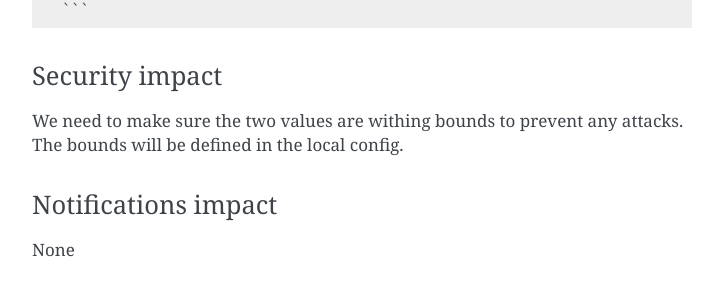
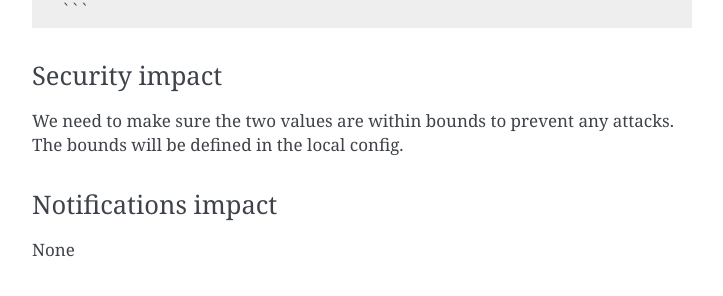
Before and after one commit to openstack-archive/karbor, a Sphinx documentation site: the page built from doc/source/specs/checkpoint-scheduled-clean.rst, in a window 1280 px wide and 900 px high, scrolled down 2189 px. Shown: the part 151-447 px from the top of the window, without its empty margins (388-1111 px from the left). Built offline with Sphinx 7.4.7, drawn with Linux system fonts in a browser that asks for light colours.

Commit message:
[TrivialFix] Fix dir doc typo error
Change-Id: Ia819c9f77b9f1bc78436e0a5b58d675ede06bd29

```diff
--- a/doc/source/specs/checkpoint-metadata.rst
+++ b/doc/source/specs/checkpoint-metadata.rst
@@ -73,7 +73,7 @@ New optional body attribute when creating a new checkpoint::
 Security impact
 ---------------
 
-We need to make sure the number of entries and their size is withing bounds
+We need to make sure the number of entries and their size is within bounds
 to prevent any attacks.
 
 Notifications impact
--- a/doc/source/specs/checkpoint-scheduled-clean.rst
+++ b/doc/source/specs/checkpoint-scheduled-clean.rst
@@ -125,7 +125,7 @@ New optional body attribute when creating a scheduled operation::
 Security impact
 ---------------
 
-We need to make sure the two values are withing bounds to prevent any attacks.
+We need to make sure the two values are within bounds to prevent any attacks.
 The bounds will be defined in the local config.
 
 Notifications impact
--- a/doc/source/specs/operation-engine/operation_engine_design.rst
+++ b/doc/source/specs/operation-engine/operation_engine_design.rst
@@ -18,7 +18,7 @@ Problem description
 1. Define the operations and triggers (time or event)
 2. Bind the operation with trigger and activate the trigger
 3. Define the executor which will run the operations
-4. Ensure the high availablity of Operation Engine Service
+4. Ensure the high availability of Operation Engine Service
 
 .. image:: ../../../images/operation-engine/operation_engine_architecture_diagram.png
   :height: 300px
```
Also changed, not shown: doc/source/specs/pluggable_protection_provider.rst (+8 -8 lines).
